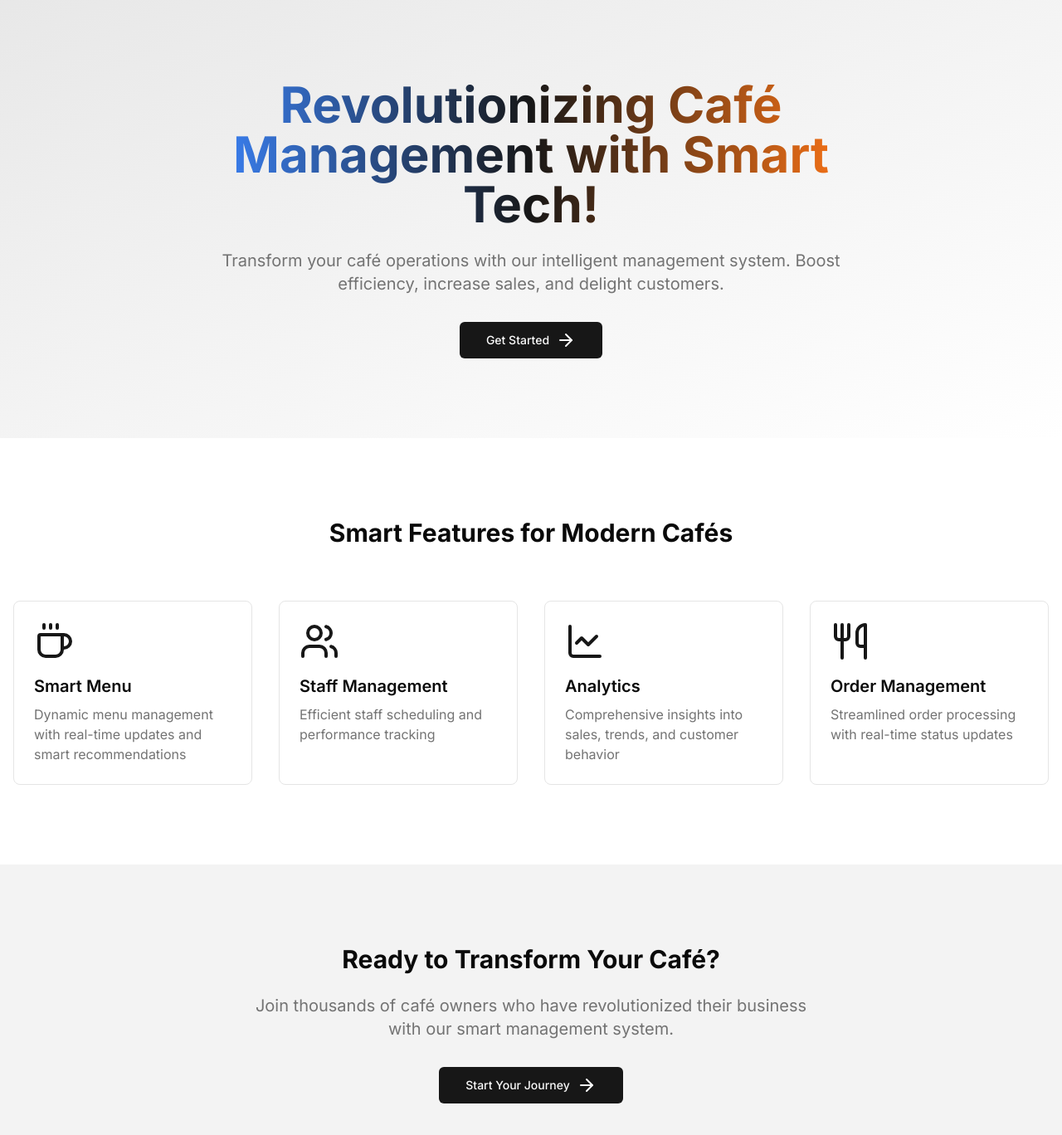
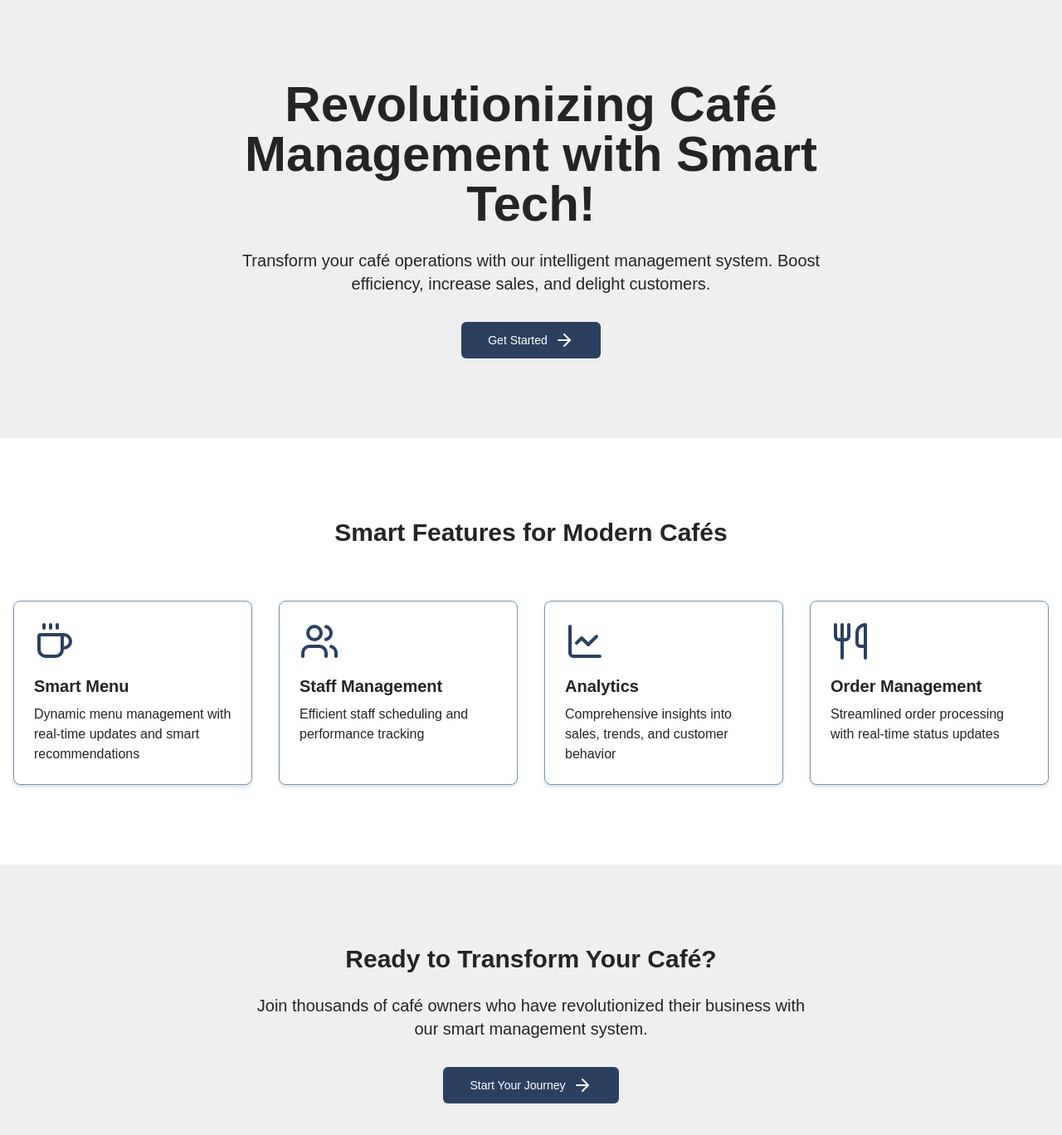
Before and after one commit to raviraj-441/Hackx3.0_Reverse_CowBoys, a Next.js app in the folder frontend/: page / in a window 1280 px wide. Shown: the top 1368 px of the page at 83% size. Built offline with nearby package versions, Linux system fonts and the light colour scheme.

Commit message:
Landing page updated

```diff
--- a/frontend/app/page.tsx
+++ b/frontend/app/page.tsx
@@ -3,25 +3,24 @@
 import { Button } from "@/components/ui/button";
 import { ArrowRight, Coffee, LineChart, Users, Utensils } from "lucide-react";
 import Link from "next/link";
-import { LucideIcon } from 'lucide-react';
+import { LucideIcon } from "lucide-react";
 
 export default function Home() {
   return (
-    <div className="min-h-screen bg-background">
+    <div className="min-h-screen bg-white text-jetBlack font-sans">
       {/* Hero Section */}
-      <div className="relative overflow-hidden">
-        <div className="absolute inset-0 bg-gradient-to-br from-primary/10 via-primary/5 to-background z-0" />
+      <div className="relative overflow-hidden bg-lightGray">
         <div className="container mx-auto px-4 py-24 relative z-10">
           <div className="text-center max-w-3xl mx-auto">
-            <h1 className="text-4xl md:text-6xl font-bold bg-clip-text text-transparent bg-gradient-to-r from-blue-500 via-primary to-orange-500 mb-6">
+            <h1 className="text-4xl md:text-6xl font-bold text-jetBlack mb-6">
               Revolutionizing Café Management with Smart Tech!
             </h1>
-            <p className="text-xl text-muted-foreground mb-8">
+            <p className="text-xl text-jetBlack mb-8">
               Transform your café operations with our intelligent management system.
               Boost efficiency, increase sales, and delight customers.
             </p>
             <Link href="/auth">
-              <Button size="lg" className="bg-primary hover:bg-primary/90">
+              <Button size="lg" className="bg-steelBlue hover:bg-cadetBlue text-white">
                 Get Started <ArrowRight className="ml-2" />
               </Button>
             </Link>
@@ -30,8 +29,8 @@ export default function Home() {
       </div>
 
       {/* Features Section */}
-      <div className="container mx-auto px-4 py-24">
-        <h2 className="text-3xl font-bold text-center mb-16">
+      <div className="container mx-auto px-4 py-24 bg-white">
+        <h2 className="text-3xl font-bold text-center mb-16 text-jetBlack">
           Smart Features for Modern Cafés
         </h2>
         <div className="grid md:grid-cols-2 lg:grid-cols-4 gap-8">
@@ -59,15 +58,15 @@ export default function Home() {
       </div>
 
       {/* CTA Section */}
-      <div className="bg-primary/5 py-24">
+      <div className="bg-lightGray py-24">
         <div className="container mx-auto px-4 text-center">
-          <h2 className="text-3xl font-bold mb-6">Ready to Transform Your Café?</h2>
-          <p className="text-xl text-muted-foreground mb-8 max-w-2xl mx-auto">
+          <h2 className="text-3xl font-bold mb-6 text-jetBlack">Ready to Transform Your Café?</h2>
+          <p className="text-xl text-jetBlack mb-8 max-w-2xl mx-auto">
             Join thousands of café owners who have revolutionized their business
             with our smart management system.
           </p>
           <Link href="/auth">
-            <Button size="lg" variant="default">
+            <Button size="lg" className="bg-steelBlue hover:bg-cadetBlue text-white">
               Start Your Journey <ArrowRight className="ml-2" />
             </Button>
           </Link>
@@ -85,10 +84,10 @@ interface FeatureCardProps {
 
 function FeatureCard({ icon: Icon, title, description }: FeatureCardProps) {
   return (
-    <div className="p-6 rounded-lg bg-card border hover:border-primary/50 transition-colors">
-      <Icon className="w-12 h-12 text-primary mb-4" />
-      <h3 className="text-xl font-semibold mb-2">{title}</h3>
-      <p className="text-muted-foreground">{description}</p>
+    <div className="p-6 rounded-lg bg-white border border-cadetBlue hover:border-steelBlue transition-colors shadow-md">
+      <Icon className="w-12 h-12 text-steelBlue mb-4" />
+      <h3 className="text-xl font-semibold mb-2 text-jetBlack">{title}</h3>
+      <p className="text-jetBlack">{description}</p>
     </div>
   );
 }
```
Also changed, not shown: 1 other file (tests, documents, lock files or other folders).
